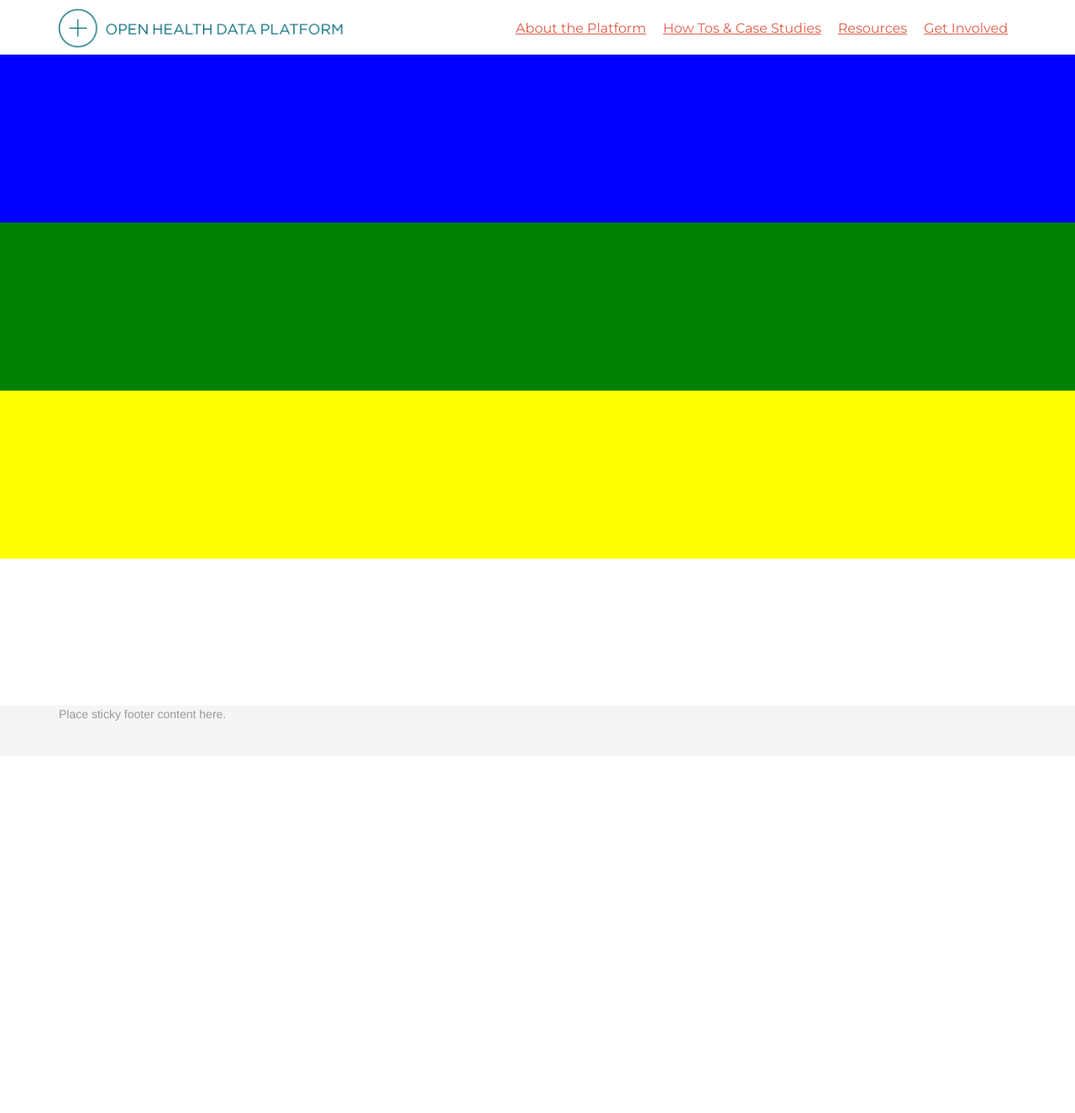
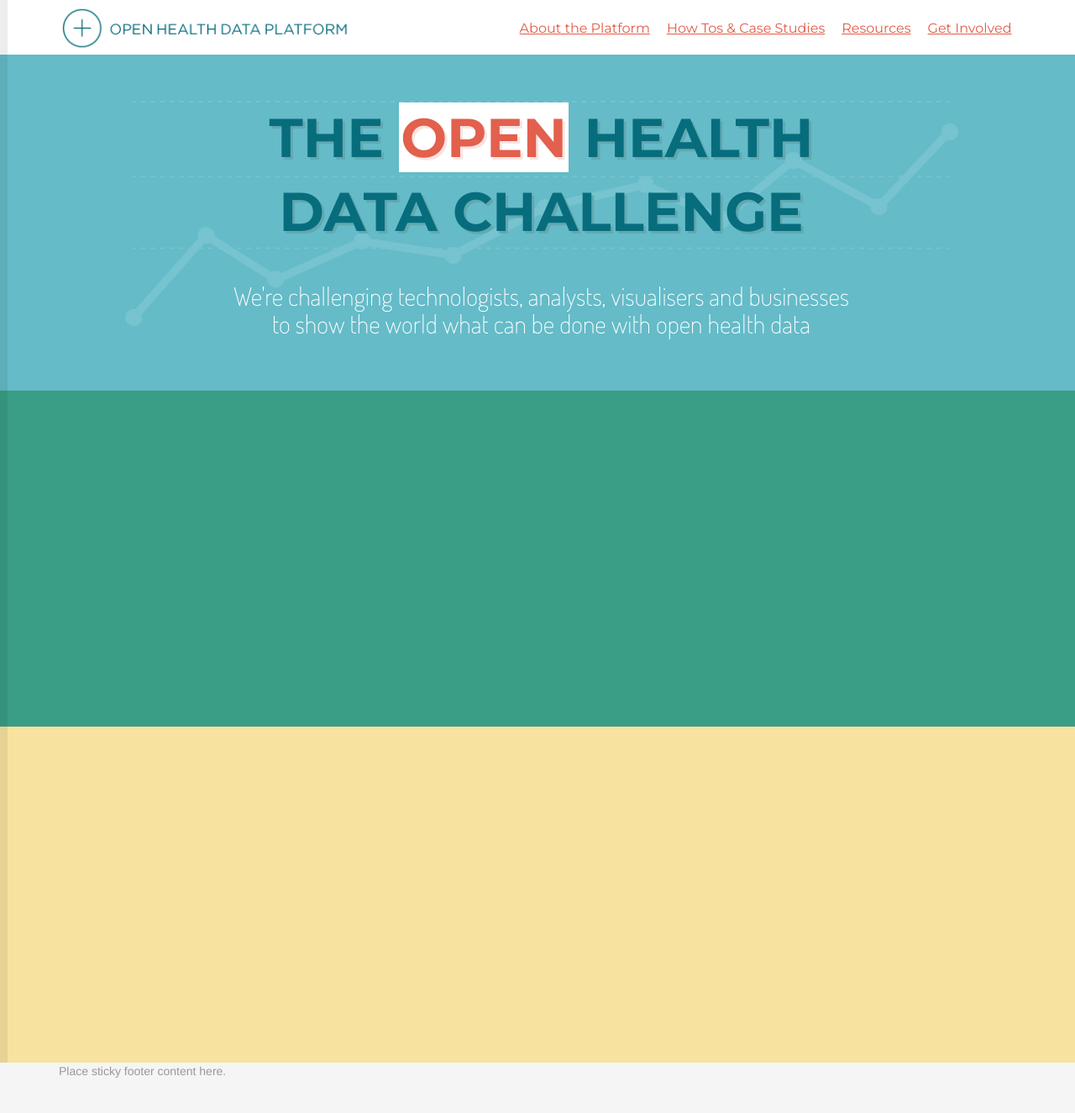
Before and after one commit to peterkarney1/CDECatapult.github.io, a Jekyll site: the page built from index.html, in a window 1280 px wide. Shown: the whole page at 84% size. Built offline with Jekyll 4.4.1, drawn with Linux system fonts in a browser that asks for light colours; nearby versions of some CDN libraries; before the commit the page ends 900 px from its top, so only the background shows below that.

Commit message:
Implement main banner

```diff
--- a/_layouts/default.html
+++ b/_layouts/default.html
@@ -5,6 +5,8 @@
     <link href='http://fonts.googleapis.com/css?family=Dosis:200,300|Montserrat:400,700'
           rel='stylesheet' type='text/css'>
     <link rel="stylesheet" href="/assets/stylesheets/application.css">
+
+    <meta name="viewport" content="width=device-width, user-scalable=no">
 
     <script src="http://code.jquery.com/jquery-1.10.2.min.js"></script>
     <script src="/assets/javascript/bootstrap.min.js"></script>
--- a/_layouts/homepage.html
+++ b/_layouts/homepage.html
@@ -4,7 +4,17 @@ layout: default
 
 <div class="block homepage-challenge-block">
   <div class="container">
+    <h1>
+      <span class="dotted-line"></span>
+      The <span class="highlight">Open</span> Health
+      <span class="dotted-line"></span>
+      Data Challenge
+      <span class="dotted-line"></span>
+    </h1>
 
+    <h2>
+      We're challenging technologists, analysts, visualisers and businesses to show the world what can be done with open health data
+    </h2>
   </div>
 </div>
 
--- a/assets/stylesheets/application.css
+++ b/assets/stylesheets/application.css
@@ -13,6 +13,7 @@ nav.navbar.navbar-default {
   background: #fff;
   border: 0;
   border-radius: 0;
+  border-left: 9px solid #ededed;
 }
 nav.navbar.navbar-default .nav.navbar-nav.navbar-right li a {
   font-family: 'Montserrat', sans-serif;
@@ -82,16 +83,112 @@ body {
   height: 60px;
   background-color: #f5f5f5;
 }
-.block {
-  height: 200px;
-  background: red;
+.block.homepage-challenge-block {
+  border-left: 9px solid #5eaeba;
+  background: url(/assets/images/graph.png) center 55px no-repeat #65bbc8;
+  padding-top: 50px;
+  background-size: 300px;
 }
-.block.homepage-challenge-block {
-  background: blue;
+.block.homepage-challenge-block .container h1 {
+  font-family: 'Montserrat', sans-serif;
+  text-align: center;
+  text-transform: uppercase;
+  font-weight: bold;
+  color: #076d7c;
+  margin: 0 0 0 0;
+  text-shadow: 3px 3px 0 #62a8b1;
+  padding-top: 5px;
+  font-size: 23px;
+  line-height: 120%;
+}
+.block.homepage-challenge-block .container h1 span.dotted-line {
+  display: block;
+}
+.block.homepage-challenge-block .container h1 span.highlight {
+  background: white;
+  padding: 2px;
+  text-shadow: 3px 3px 0 #f8e5e2;
+  color: #e2604d;
+}
+.block.homepage-challenge-block .container h2 {
+  font-family: 'Dosis', sans-serif;
+  color: #fff;
+  text-align: center;
+  font-weight: 100;
+  width: 100%;
+  font-size: 20px;
+  margin: 20px 0 0 0;
+}
+@media (min-width: 400px) {
+  .block.homepage-challenge-block {
+    background-size: 400px;
+  }
+  .block.homepage-challenge-block .container h1 {
+    padding-top: 5px;
+    font-size: 30px;
+    line-height: 120%;
+  }
+  .block.homepage-challenge-block .container h2 {
+    font-size: 20px;
+    width: 80%;
+    margin: 40px auto;
+  }
+}
+@media (min-width: 500px) {
+  .block.homepage-challenge-block {
+    background-size: 500px;
+  }
+  .block.homepage-challenge-block .container h1 {
+    padding-top: 5px;
+    font-size: 37px;
+    line-height: 120%;
+  }
+  .block.homepage-challenge-block .container h2 {
+    font-size: 26px;
+    width: 80%;
+    margin: 40px auto;
+  }
+}
+@media (min-width: 768px) {
+  .block.homepage-challenge-block {
+    background-size: 768px;
+  }
+  .block.homepage-challenge-block .container h1 {
+    font-size: 57px;
+  }
+  .block.homepage-challenge-block .container h2 {
+    font-size: 30px;
+    width: 80%;
+    margin: 40px auto;
+  }
+}
+@media (min-width: 992px) {
+  .block.homepage-challenge-block {
+    background-size: 992px;
+  }
+  .block.homepage-challenge-block .container h1 {
+    font-size: 65px;
+    line-height: 135%;
+  }
+  .block.homepage-challenge-block .container h2 {
+    font-size: 30px;
+    width: 65%;
+    margin: 40px auto;
+  }
+}
+@media (min-width: 1200px) {
+  .block.homepage-challenge-block .container h1 {
+    font-size: 65px;
+  }
 }
 .block.homepage-whowhathow-block {
-  background: green;
+  background: #399e85;
+  border-left: 9px solid #35937c;
 }
 .block.homepage-latest-block {
-  background: yellow;
+  background: #f8e29f;
+  border-left: 9px solid #e6d294;
 }
+.block {
+  min-height: 400px;
+}
--- a/assets/stylesheets/global/navigation.less
+++ b/assets/stylesheets/global/navigation.less
@@ -5,6 +5,7 @@ nav.navbar.navbar-default {
   background: #fff;
   border: 0;
   border-radius: 0;
+  border-left: 9px solid #ededed;
 
   .nav.navbar-nav.navbar-right {
     li {
--- /dev/null
+++ b/assets/stylesheets/layouts/homepage/latest-block.less
@@ -0,0 +1,6 @@
+.block {
+  &.homepage-latest-block {
+    background: #f8e29f;
+    border-left: 9px solid #e6d294;
+  }
+}
--- /dev/null
+++ b/assets/stylesheets/layouts/homepage/whowhathow-block.less
@@ -0,0 +1,6 @@
+.block {
+  &.homepage-whowhathow-block {
+    background: #399e85;
+    border-left: 9px solid #35937c;
+  }
+}
```
Also changed, not shown: assets/stylesheets/layouts/homepage.less (+5 -14 lines), assets/stylesheets/layouts/homepage/challenge-block.less (added, +130 -0 lines), assets/images/graph.png (added).
